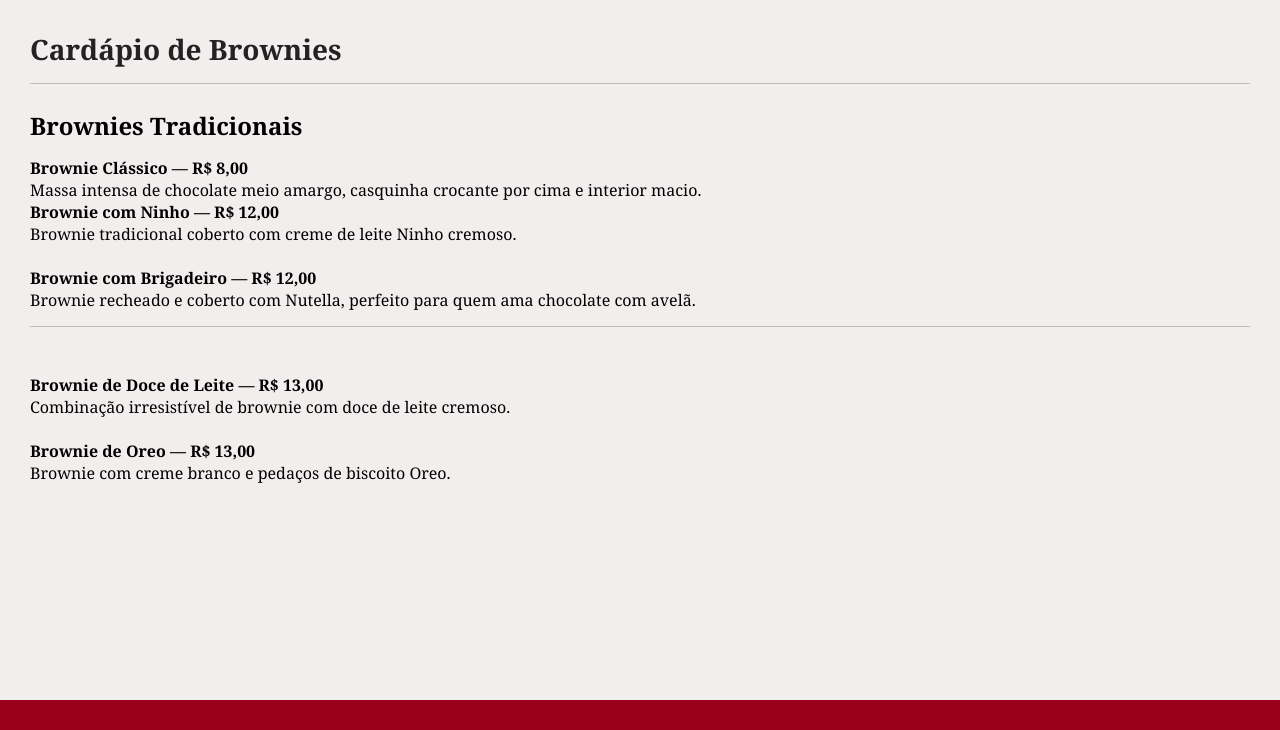
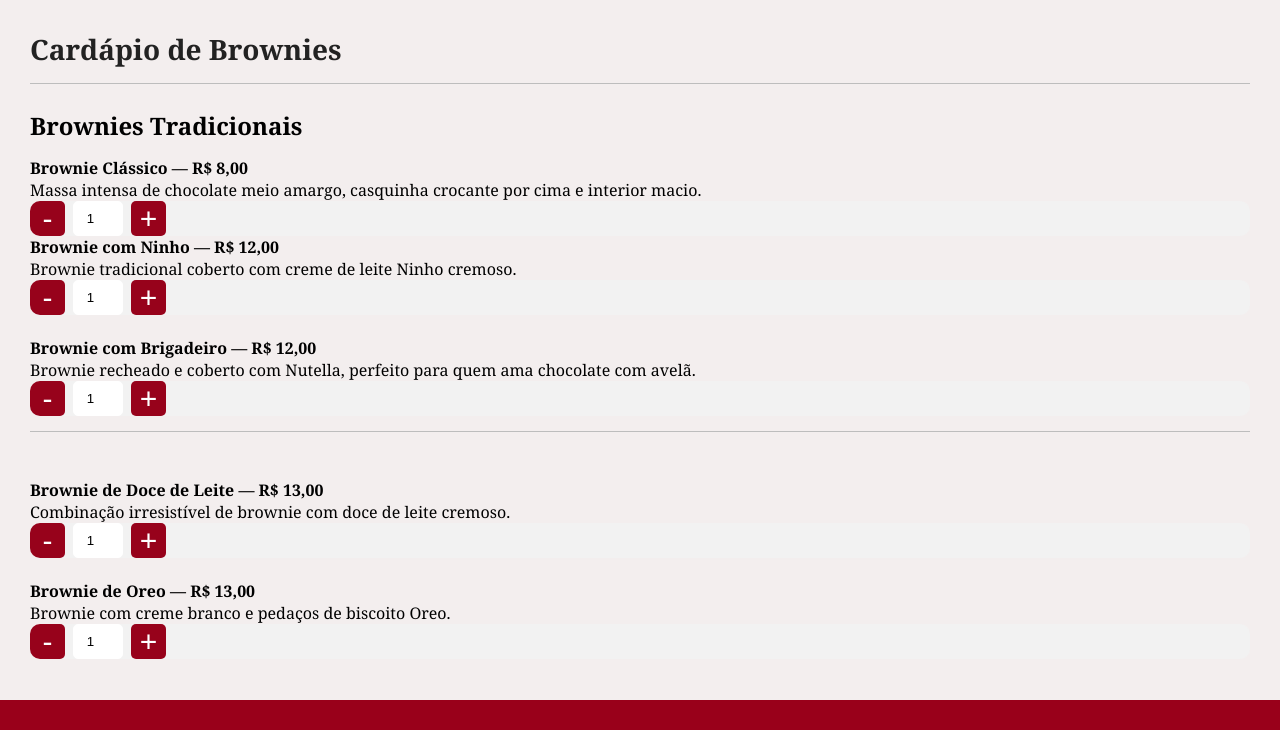
Before and after one commit to maidasilvacoelhinha-hue/Projeto-Naioca, a Django app: page /Naioca/cardapio/ in a window 1280 px wide. Shown: the part 70-800 px from the top of the page. Run offline with Django 5.2, Linux system fonts and the light colour scheme.

Commit message:
alterei o cardapio e adicionei os botoes

```diff
--- a/Naioca/static/Naioca/css/style.css
+++ b/Naioca/static/Naioca/css/style.css
@@ -286,3 +286,67 @@ body {
      font-size: 14px;
 }
 }
+.quantidade {
+    display: flex;
+    align-items: center;
+    gap: 8px;
+}
+
+.quantidade {
+    display: inline-flex;
+    align-items: center;
+    background: #f2f2f2;
+    border-radius: 10px;
+    overflow: hidden;
+    font-family: Arial, sans-serif;
+}
+
+.quantidade-container {
+    display: flex;
+    align-items: center;
+    gap: 10px;
+  }
+
+  .btn-qtd {
+    width: 40px;
+    height: 40px;
+    font-size: 20px;
+    background-color: #f0f0f0;
+    border: 1px solid #ccc;
+    border-radius: 5px;
+    cursor: pointer;
+    transition: background-color 0.2s;
+  }
+
+  .btn-qtd:hover {
+    background-color: #e0e0e0;
+  }
+
+  .quantidade {
+    display: flex;
+    align-items: center;
+    gap: 8px;
+}
+
+.quantidade button {
+    width: 35px;
+    height: 35px;
+    border: none;
+    background-color: #97021B;
+    color: white;
+    font-size: 30px;
+    cursor: pointer;
+    border-radius: 5px;
+}
+
+.quantidade button:hover {
+    background-color: #97021B;
+}
+
+.quantidade input {
+    width: 50px;
+    height: 35px;
+    text-align: center;
+    border: 1px solid #FFFFFF;
+    border-radius: 5px;
+}
--- a/Naioca/templates/Naioca/cardapio.html
+++ b/Naioca/templates/Naioca/cardapio.html
@@ -35,14 +35,33 @@
             <p>Massa intensa de chocolate meio amargo, casquinha crocante por cima e interior macio.</p>
         </div>
 
+        <div class="quantidade">
+            <button class="menos">-</button>
+            <input type="number" value="1" min="1">
+            <button class="mais">+</button>
+        </div>
+
         <div class="item">
             <h4> Brownie com Ninho — R$ 12,00</h4>
             <p>Brownie tradicional coberto com creme de leite Ninho cremoso.</p>
         </div>
+
+        <div class="quantidade">
+            <button class="menos">-</button>
+            <input type="number" value="1" min="1">
+            <button class="mais">+</button>
+        </div>
+
         <br>
         <div class="item">
             <h4> Brownie com Brigadeiro — R$ 12,00</h4>
             <p>Brownie recheado e coberto com Nutella, perfeito para quem ama chocolate com avelã.</p>
+        </div>
+
+        <div class="quantidade">
+            <button class="menos">-</button>
+            <input type="number" value="1" min="1">
+            <button class="mais">+</button>
         </div>
 
         <hr>
@@ -51,12 +70,40 @@
             <h4> Brownie de Doce de Leite — R$ 13,00</h4>
             <p>Combinação irresistível de brownie com doce de leite cremoso.</p>
         </div>
+
+        <div class="quantidade">
+            <button class="menos">-</button>
+            <input type="number" value="1" min="1">
+            <button class="mais">+</button>
+        </div>
+
         <br>
         <div class="item">
             <h4> Brownie de Oreo — R$ 13,00</h4>
             <p>Brownie com creme branco e pedaços de biscoito Oreo.</p>
         </div>
 
+        <div class="quantidade">
+            <button class="menos">-</button>
+            <input type="number" value="1" min="1">
+            <button class="mais">+</button>
+        </div>
+
+        <script>
+            const menos = document.querySelector(".menos");
+            const mais = document.querySelector(".mais");
+            const input = document.querySelector("input");
+
+        mais.addEventListener("click", () => {
+            input.value = parseInt(input.value) + 1;
+        });
+
+        menos.addEventListener("click", () => {
+            if (parseInt(input.value) > 1) {
+                input.value = parseInt(input.value) - 1;
+            }
+        });
+        </script>
     </main>
 
       <!-- RODAPÉ -->
```
